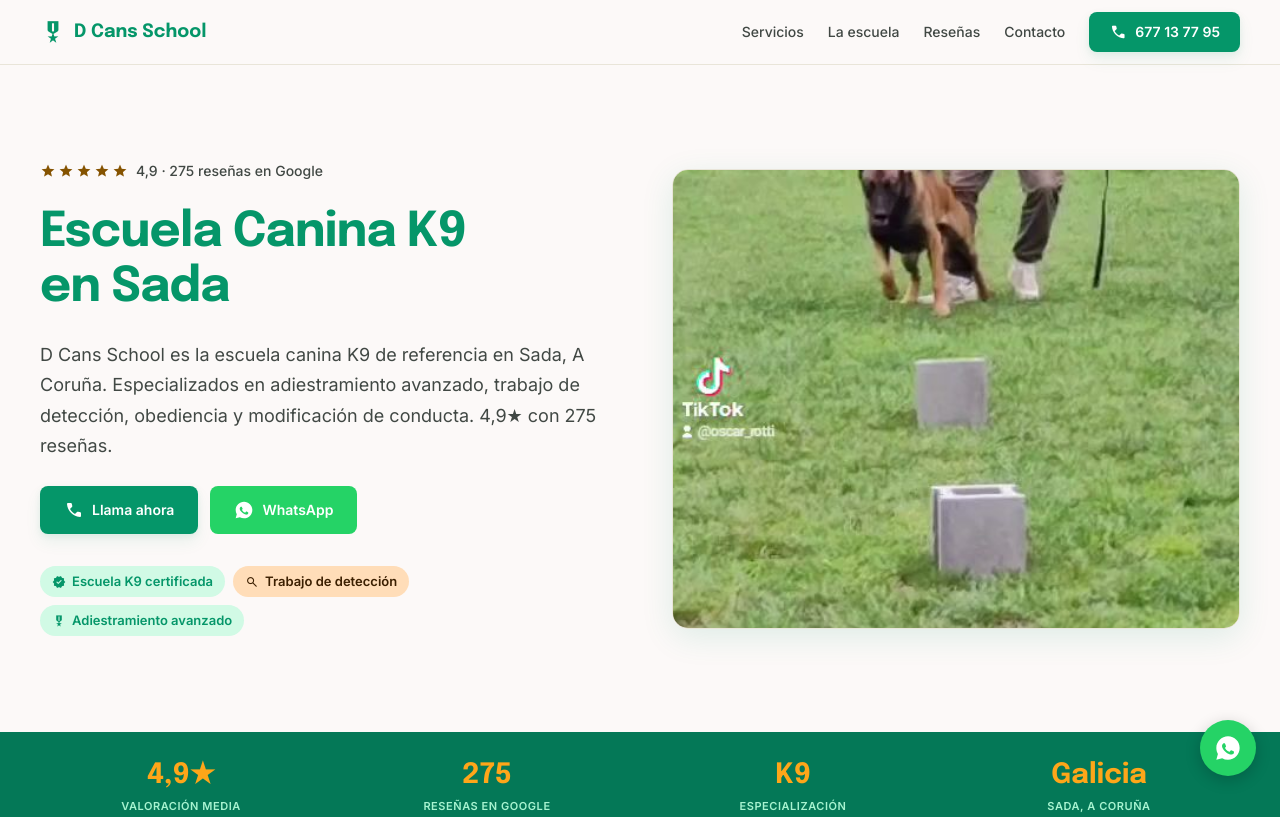
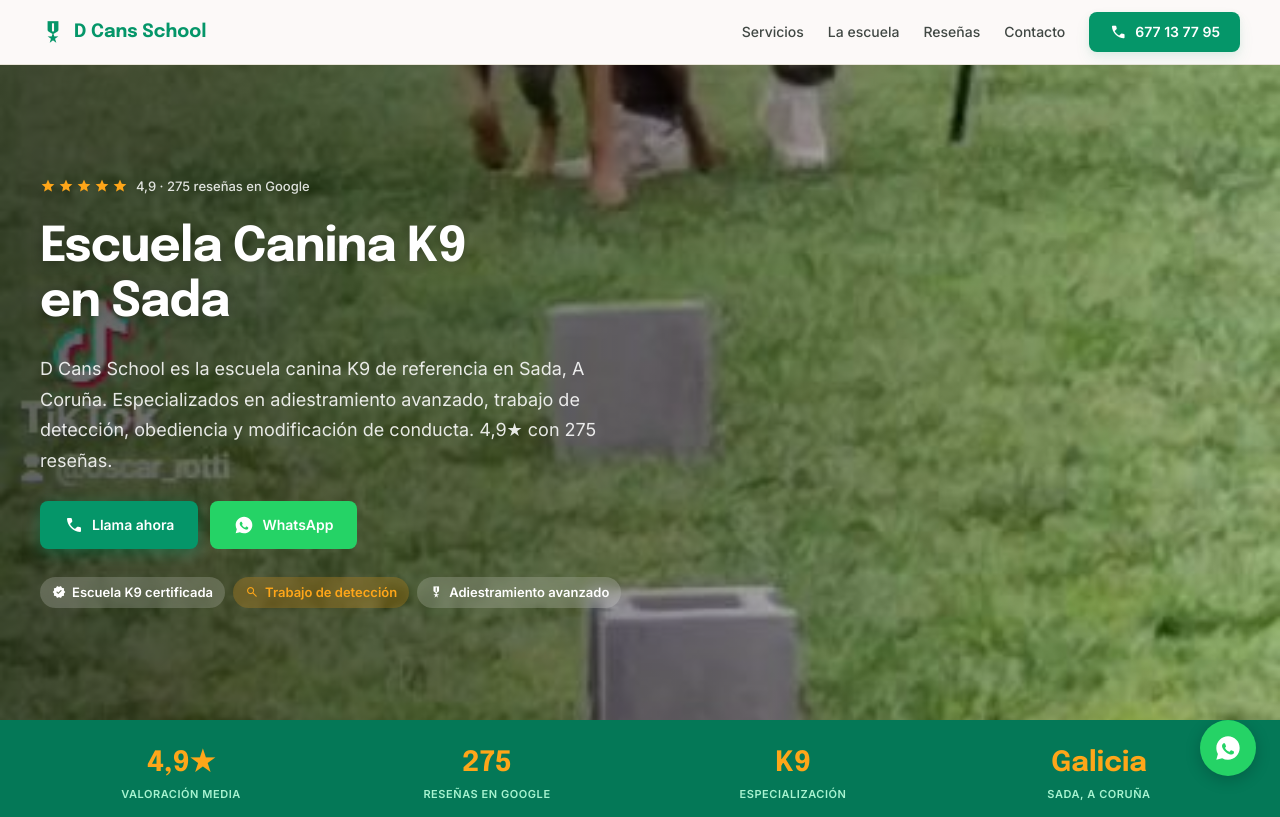
Before and after one commit to chuscarvajal/dcans-school-k9, a plain HTML site: page public/index.html in a window 1280 px wide. Shown: the top 817 px of the page. Drawn offline with nearby package versions, Linux system fonts and the light colour scheme.

Commit message:
Redesign hero: full-width image with left-aligned text overlay

```diff
--- a/public/index.html
+++ b/public/index.html
@@ -151,28 +151,30 @@
 <main>
 
 <!-- ════════════════════════════ HERO ════════════════════════════ -->
-<section class="w-full bg-background">
-  <div class="max-w-container-max-width mx-auto px-margin-mobile md:px-margin-desktop py-16 md:py-24">
-    <div class="flex flex-col md:flex-row items-center gap-12 md:gap-16">
-      <div class="order-2 md:order-1 w-full md:w-1/2 flex flex-col gap-6">
+<section class="w-full relative overflow-hidden" style="min-height:560px;">
+  <img src="p2.jpg" alt="Escuela Canina K9 D Cans School en Sada, A Coruña"
+    class="absolute inset-0 w-full h-full object-cover"/>
+  <div class="absolute inset-0" style="background:linear-gradient(to right, rgba(0,0,0,0.62) 0%, rgba(0,0,0,0.38) 55%, rgba(0,0,0,0.08) 100%);"></div>
+  <div class="relative z-10 max-w-container-max-width mx-auto px-margin-mobile md:px-margin-desktop py-20 md:py-28 flex items-center" style="min-height:560px;">
+    <div class="w-full md:w-1/2 flex flex-col gap-6">
       <div class="flex items-center gap-2">
         <div class="flex items-center gap-0.5">
-            <span class="material-symbols-outlined text-[16px] text-secondary" style="font-variation-settings:'FILL' 1;">star</span>
-            <span class="material-symbols-outlined text-[16px] text-secondary" style="font-variation-settings:'FILL' 1;">star</span>
-            <span class="material-symbols-outlined text-[16px] text-secondary" style="font-variation-settings:'FILL' 1;">star</span>
-            <span class="material-symbols-outlined text-[16px] text-secondary" style="font-variation-settings:'FILL' 1;">star</span>
-            <span class="material-symbols-outlined text-[16px] text-secondary" style="font-variation-settings:'FILL' 1;">star</span>
+          <span class="material-symbols-outlined text-[16px] text-secondary-container" style="font-variation-settings:'FILL' 1;">star</span>
+          <span class="material-symbols-outlined text-[16px] text-secondary-container" style="font-variation-settings:'FILL' 1;">star</span>
+          <span class="material-symbols-outlined text-[16px] text-secondary-container" style="font-variation-settings:'FILL' 1;">star</span>
+          <span class="material-symbols-outlined text-[16px] text-secondary-container" style="font-variation-settings:'FILL' 1;">star</span>
+          <span class="material-symbols-outlined text-[16px] text-secondary-container" style="font-variation-settings:'FILL' 1;">star</span>
         </div>
-          <span class="font-label-md text-label-md text-on-surface-variant">4,9 · 275 reseñas en Google</span>
+        <span class="font-label-md text-[13px]" style="color:rgba(255,255,255,0.85);">4,9 · 275 reseñas en Google</span>
       </div>
-        <h1 class="anim font-headline-xl text-primary">
+      <h1 class="anim font-headline-xl text-white" style="text-shadow:0 2px 12px rgba(0,0,0,0.3);">
         Escuela Canina K9<br/>en Sada
       </h1>
-        <p class="anim delay-1 font-body-lg text-body-lg text-on-surface-variant">
+      <p class="anim delay-1 font-body-lg" style="color:rgba(255,255,255,0.88);line-height:1.7;">
         D Cans School es la escuela canina K9 de referencia en Sada, A Coruña. Especializados en adiestramiento avanzado, trabajo de detección, obediencia y modificación de conducta. 4,9★ con 275 reseñas.
       </p>
       <div class="anim delay-2 flex flex-col sm:flex-row gap-3">
-          <a href="tel:677137795" class="inline-flex items-center justify-center gap-2 bg-primary text-on-primary font-label-md font-bold px-6 py-3.5 rounded-lg tonal-shadow tonal-shadow-hover hover:bg-surface-tint transition-colors">
+        <a href="tel:677137795" class="inline-flex items-center justify-center gap-2 bg-primary text-on-primary font-label-md font-bold px-6 py-3.5 rounded-lg hover:bg-surface-tint transition-colors" style="box-shadow:0 4px 16px rgba(5,150,105,0.4);">
           <span class="material-symbols-outlined text-[20px]" style="font-variation-settings:'FILL' 1;">phone</span>
           Llama ahora
         </a>
@@ -181,27 +183,19 @@
           WhatsApp
         </a>
       </div>
-        <div class="anim delay-3 flex flex-wrap gap-2 mt-2">
-          <span class="inline-flex items-center gap-1.5 bg-primary-fixed text-primary font-label-md text-[13px] px-3 py-1.5 rounded-full font-semibold">
+      <div class="anim delay-3 flex flex-wrap gap-2 mt-1">
+        <span class="inline-flex items-center gap-1.5 font-label-md text-[13px] px-3 py-1.5 rounded-full font-semibold" style="background:rgba(255,255,255,0.18);backdrop-filter:blur(6px);color:#fff;">
           <span class="material-symbols-outlined text-[14px]" style="font-variation-settings:'FILL' 1;">verified</span>
           Escuela K9 certificada
         </span>
-          <span class="inline-flex items-center gap-1.5 bg-secondary-fixed text-tertiary font-label-md text-[13px] px-3 py-1.5 rounded-full font-semibold">
+        <span class="inline-flex items-center gap-1.5 font-label-md text-[13px] px-3 py-1.5 rounded-full font-semibold" style="background:rgba(254,166,25,0.22);backdrop-filter:blur(6px);color:#fea619;">
           <span class="material-symbols-outlined text-[14px]" style="font-variation-settings:'FILL' 1;">search</span>
           Trabajo de detección
         </span>
-          <span class="inline-flex items-center gap-1.5 bg-primary-fixed text-primary font-label-md text-[13px] px-3 py-1.5 rounded-full font-semibold">
+        <span class="inline-flex items-center gap-1.5 font-label-md text-[13px] px-3 py-1.5 rounded-full font-semibold" style="background:rgba(255,255,255,0.18);backdrop-filter:blur(6px);color:#fff;">
           <span class="material-symbols-outlined text-[14px]" style="font-variation-settings:'FILL' 1;">military_tech</span>
           Adiestramiento avanzado
         </span>
-        </div>
-      </div>
-      <div class="order-1 md:order-2 anim anim-slide-r delay-1 w-full md:w-1/2">
-        <img
-          alt="Adiestramiento K9 con pastor belga en D Cans School, Sada"
-          class="rounded-2xl w-full h-[380px] md:h-[460px] object-cover shadow-[0_8px_32px_rgba(5,150,105,0.12)] border border-[#E9E5D9]"
-          src="p2.jpg"
-        />
       </div>
     </div>
   </div>
```
Lines whose indentation alone changed are shown as unchanged.
